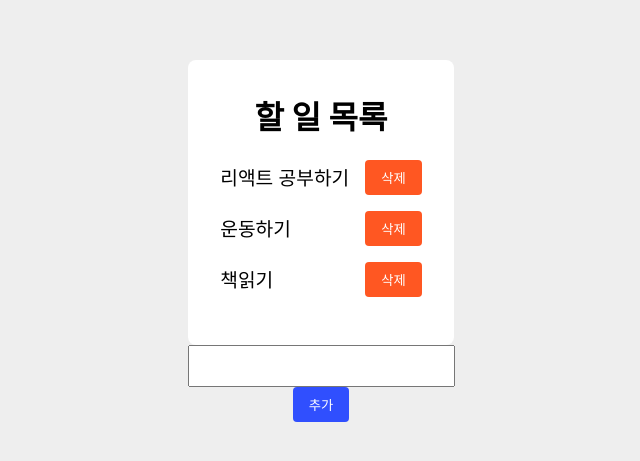
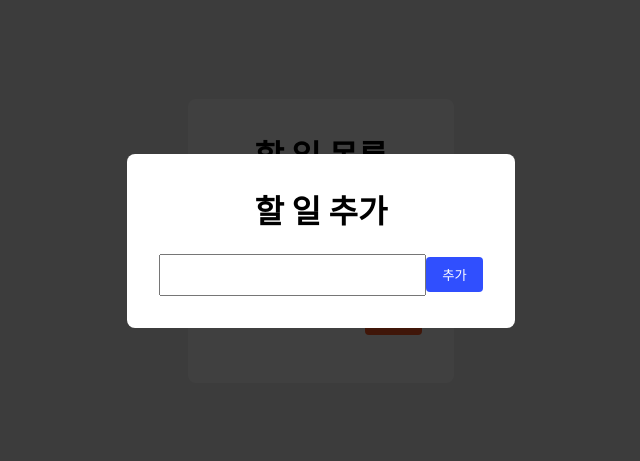
Before and after one commit to songhee23/ch6_todo, a React (Create React App) app: page / in a window 1280 px wide. Shown: the part 159-620 px from the top of the page, without its empty margins (319-959 px from the left). Built offline with nearby package versions, Linux system fonts and the light colour scheme.

Commit message:
1) 할일 추가 기능 app.tsx에 구현

```diff
--- a/src/App.tsx
+++ b/src/App.tsx
@@ -5,6 +5,7 @@
 import { useState } from 'react';
 import { TextInput } from 'components/TextInput';
 import { Button } from 'components/Button'
+import { Title } from 'components/Title';
 
 
 const Container = styled.div`
@@ -15,6 +16,46 @@
   justify-content: center;
   background-color: #eeeeee;
 `;
+
+const ToDoInput = styled.div`
+  position: absolute;
+  top: 0;
+  left: 0;
+  bottom: 0;
+  right: 0;
+  display: flex;
+  align-items: center;
+  justify-content: center;
+`;
+
+const Background = styled.div`
+  position: absolute;
+  top: 0;
+  left: 0;
+  bottom: 0;
+  right: 0;
+  background-color: rgb(0 0 0 / 75%);
+`;
+
+const Contents = styled.div`
+  display: flex;
+  align-items: center;
+  justify-content: center;
+  flex-direction: column;
+  background-color: #ffffff;
+  padding: 32px;
+  border-radius: 8px;
+  z-index: 1;
+`;
+
+const InputContainer = styled.div`
+  display: flex;
+  align-items: center;
+  justify-content: center;
+`;
+
+
+
 
 function App() {
   const [toDoList, setToDoList] = useState([
@@ -39,8 +80,16 @@
   return (
     <Container>
       <DataView toDoList={toDoList} onDelete={onDelete} />
-      <TextInput value={toDo} onChange={setToDo} />
-      <Button label="추가" color="#304FFE" onClick={onAdd}/>
+      <ToDoInput>
+        <Background />
+        <Contents>
+          <Title label='할 일 추가' />
+          <InputContainer>
+            <TextInput value={toDo} onChange={setToDo} />
+            <Button label="추가" color="#304FFE" onClick={onAdd}/>
+          </InputContainer>
+        </Contents>
+      </ToDoInput>
     </Container>
   )
 }
```
